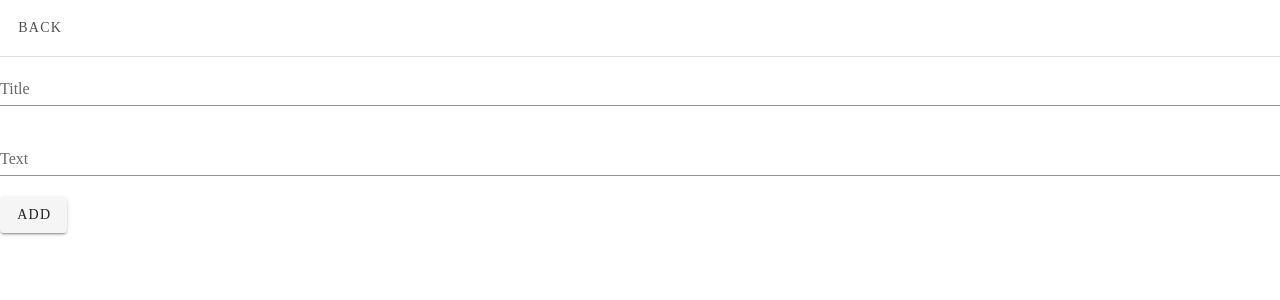
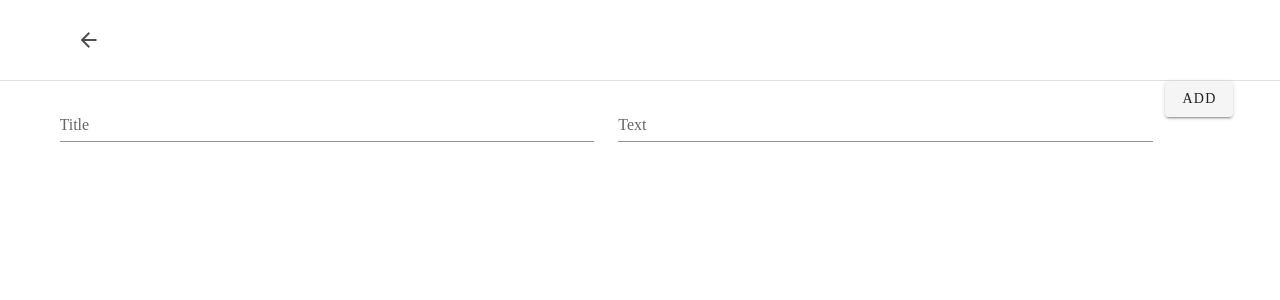
Before and after one commit to Freder211/CheckList, a Nuxt app: page /tasks in a window 1280 px wide. Shown: the top 300 px of the page. Built offline with nearby package versions, Linux system fonts and the light colour scheme.

Commit message:
Adjusted graphical interface with grid system

```diff
--- a/components/list.vue
+++ b/components/list.vue
@@ -1,13 +1,20 @@
 <template>
+    <v-row>
+        <v-col>
             <v-card>
+                <v-container class="fluid">
+                    <v-row>
+
+                        <v-col>
                             <v-text-field
                                 v-model="name"
                                 v-bind:readonly="!this.editing"
                                 v-bind:filled="this.editing"
                             >
                             </v-text-field>
+                        </v-col>
 
-
+                        <v-col>
                             <v-btn
                                 outlined
                                 rounded
@@ -16,7 +23,9 @@
                             >
                                 Edit
                             </v-btn>
+                        </v-col>
 
+                        <v-col>
                             <v-btn
                                 outlined
                                 rounded
@@ -25,7 +34,9 @@
                             >
                                 Remove
                             </v-btn>
+                        </v-col>
 
+                        <v-col>
                             <v-btn
                                 outlined
                                 rounded
@@ -34,7 +45,13 @@
                             >
                                 Show
                             </v-btn>
+                        </v-col>
+                    </v-row>
+                </v-container>
+
             </v-card>
+        </v-col>
+    </v-row>
 
 </template>
 
--- a/components/task.vue
+++ b/components/task.vue
@@ -1,21 +1,37 @@
 <template>
+    <v-row>
+        <v-col>
             <v-card>
+                <v-container class="fluid">
+                    <v-row>
+                        <v-col cols="2">
+                            <v-checkbox v-model="checkedReactive"></v-checkbox>
+                        </v-col>
+
+                        <v-col cols="14">
                             <v-card-title>{{name}}</v-card-title>
                             <v-card-text v-show="descriptionEmpty">{{description}}</v-card-text>
-        <v-card-actions>
-            <v-checkbox v-model="checkedReactive"></v-checkbox>
+                        </v-col>
 
+                        <v-col cols="2">
                             <v-btn
                                 outlined
                                 rounded
                                 text
                                 @click="remove"
                             >
-               Remove
-               <v-icon>mdi-checkbox-marked-circle</v-icon>
+                                <v-icon>mdi-close</v-icon>
                             </v-btn>
+                        </v-col>
+
+                    </v-row>
+                </v-container>
+                <v-card-actions>
+
                 </v-card-actions>
             </v-card>
+        </v-col>
+    </v-row>
 </template>
 
 <script>
--- a/layouts/taskLayout.vue
+++ b/layouts/taskLayout.vue
@@ -6,7 +6,7 @@
       group
     >
       <v-btn @click.native="back" value="left">
-        Back
+        <v-icon>mdi-arrow-left</v-icon>
       </v-btn>
 
     </v-btn-toggle>
--- a/pages/index.vue
+++ b/pages/index.vue
@@ -1,29 +1,35 @@
 <template>
-    <div id="elements">
+        <v-container>
+            <v-row>
+                <v-col class="pl-15">
+
                     <v-text-field
                         type="text"
                         v-model="name"
                         label="Name"
+                        class="ml-15"
                     >
                     </v-text-field>
+                </v-col>
 
-
-
+                <v-col class="ml-2">
 
                     <v-btn @click.native="addNew">
                         Add
                     </v-btn>
+                </v-col>
 
+            </v-row>
 
             <List v-for="list in lists" :key="list" :name="list" v-on:removed="remove"/>
-    </div>
+        </v-container>
 
 </template>
 
 <script>
     import storageUtils from '~/utils/storage.js';
     export default {
-        layout: "listLayout",
+        //layout: "listLayout",
         data(){
             return {
                 lists: [],
--- a/pages/tasks.vue
+++ b/pages/tasks.vue
@@ -1,26 +1,55 @@
 <template>
     <div id="elements">
+        <v-container>
+            <v-row>
+                <v-col>
+
+                    <v-btn-toggle
+                    tile
+                    color="deep-purple accent-3"
+                    group
+                    >
+                        <v-btn @click.native="back" value="left">
+                            <v-icon>mdi-arrow-left</v-icon>
+                        </v-btn>
+                    </v-btn-toggle>
+
+                </v-col>
+
+                <v-col>
+                    <h1>{{this.list.name}}</h1>
+                </v-col>
+            </v-row>
+
+        </v-container>
+        <v-divider></v-divider>
+        <v-container class="spacing-playground">
+            <v-row>
+                <v-col>
                     <v-text-field
+                        class="mr-4"
                         type="text"
                         v-model="title"
                         label="Title"
                     >
                     </v-text-field>
+                </v-col>
 
-
+                <v-col>
                     <v-text-field
                         type="text"
                         v-model="text"
                         label="Text"
                     >
                     </v-text-field>
+                </v-col>
 
 
                 <v-btn @click.native="addNew">
                     Add
                 </v-btn>
+            </v-row>
 
-        <div class="px-m-10">
             <Task v-for="task in tasks"
                 :key="task"
                 :name="task.title"
@@ -28,7 +57,7 @@
                 :checked="task.checked"
                 v-on:removed="remove"
             />
-        </div>
+        </v-container>
     </div>
 
 </template>
@@ -39,22 +68,22 @@
     import storageUtils from '~/utils/storage.js';
 
     export default {
-        layout: "taskLayout",
         data(){
             return {
                 tasks: [],
                 title: "",
                 text: "",
                 checked: false,
+                list: "",
             }
         },
 
         mounted(){
-            var list = storageUtils.getSelectedList();
-            if(list == -1) //TODO: mostrare errore in caso di -1
+            this.list = storageUtils.getSelectedList();
+            if(this.list == -1) //TODO: mostrare errore in caso di -1
                 return;
 
-            var tasks = list.tasks;
+            var tasks = this.list.tasks;
             tasks.forEach(task => {
                 this.add(task);
             });
@@ -85,6 +114,11 @@
                     if(this.tasks[i].title==removedTask)
                         this.tasks.splice(i, 1);
                 }
+            },
+
+
+            back(){
+                this.$router.push({name: 'index'});
             }
         }
     }
```
Lines whose indentation alone changed are shown as unchanged.
